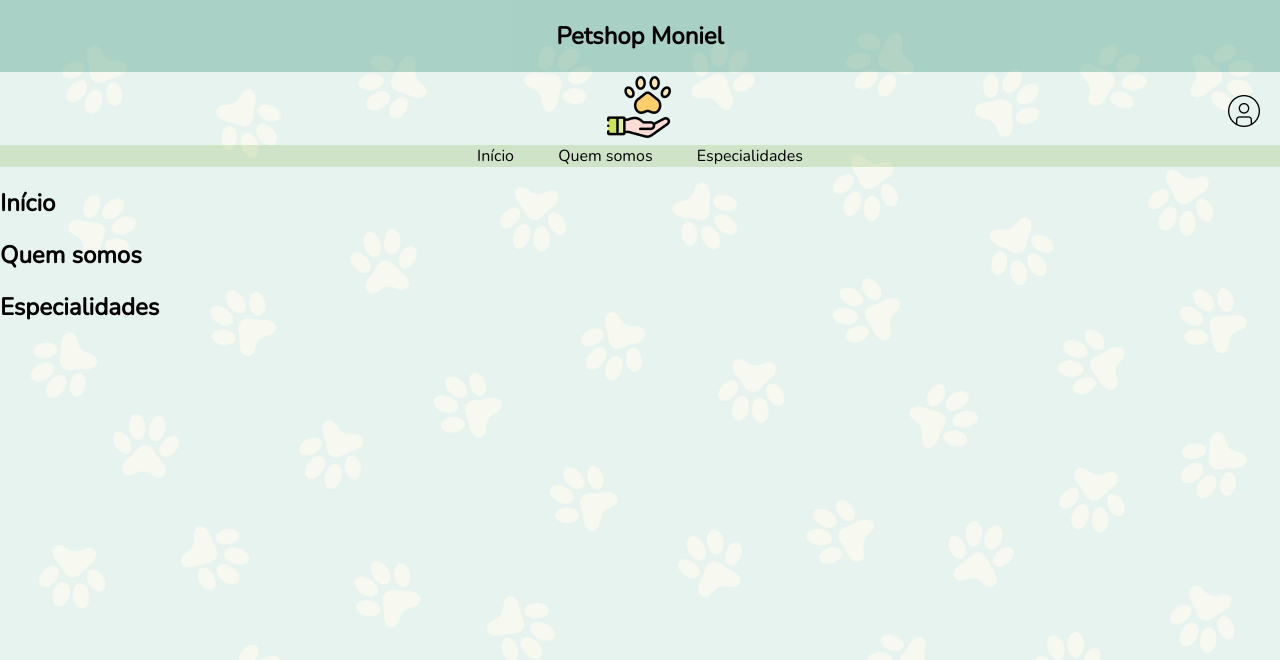
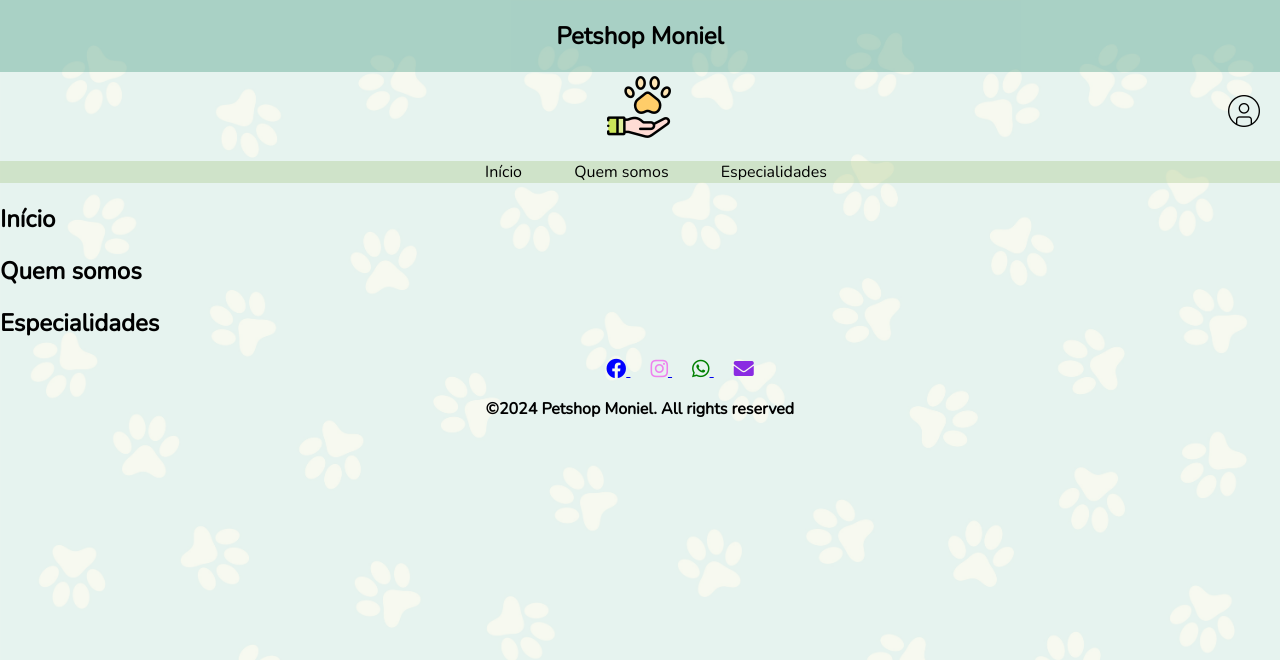
Before and after one commit to moniquedbandas/petshopMoniel, a PHP site: page / in a window 1280 px wide. Shown: the top 660 px of the page. Run offline with PHP 8.4, Linux system fonts and the light colour scheme.

Commit message:
Footer iniciado no index

```diff
--- a/Public/css/estilos.css
+++ b/Public/css/estilos.css
@@ -36,6 +36,10 @@ body {
   text-align: center;
   background-color: #a7c6865d;
 }
+.menuHeader li {
+  margin-right: 8px;
+  display: inline;
+}
 .menuHeader a {
   text-decoration: none;
   color: black;
@@ -43,6 +47,22 @@ body {
 }
 .menuHeader a:hover {
   color: none;
+}
+
+.informacoes {
+  text-align: center;
+  margin-left: 80px;
+}
+.informacoes ul {
+  padding: 0 20px;
+  list-style-type: none;
+}
+.informacoes li {
+  display: inline;
+  margin: 10px;
+}
+.direitos {
+  text-align: center;
 }
 /*
 Paleta de cores do projeto:
--- a/index.html
+++ b/index.html
@@ -5,6 +5,7 @@
     <meta charset="UTF-8">
     <meta name="viewport" content="width=device-width, initial-scale=1.0">
     <link rel="stylesheet" href="Public/css/estilos.css">
+    <link rel="stylesheet" href="https://cdnjs.cloudflare.com/ajax/libs/font-awesome/5.15.4/css/all.min.css">
     <link rel="icon" href="../../Public/imagens/patinha.png" type="image/png" sizes="16x16">
     <link rel="icon" href="../../Public/imagens/patinha.png" type="image/png" sizes="32x32">
     <link href="https://fonts.googleapis.com/css2?family=Nunito" rel="stylesheet">
@@ -29,9 +30,11 @@
             </div>
         </div>
         <nav class="menuHeader">
-            <a href="#inicio">Início</a>
-            <a href="#quem-somos">Quem somos</a>
-            <a href="#especialidades">Especialidades</a>
+            <ul>
+                <li><a href="#inicio">Início</a></li>
+                <li><a href="#quem-somos">Quem somos</a></li>
+                <li><a href="#especialidades">Especialidades</a></li>
+            </ul>
         </nav>
 
     </header>
@@ -53,6 +56,34 @@
         </section>
     </main>
 
+    <footer class="footerIndex">
+        <section class="informacoes">
+            <ul class="lista-info">
+                <li class="info-redes">
+                    <a href="https:/www.facebook.com/monique.bandas/" target="_blank">
+                        <i class="fab fa-facebook" style="font-size: 20px; color: blue;"></i>
+                    </a>
+                </li>
+                <li class="info-redes">
+                    <a href="https:/www.instagram.com/moniquebandas/" target="_blank">
+                        <i class="fab fa-instagram" style="font-size: 20px; color: violet;"></i>
+                    </a>
+                </li>
+                <li class="info-redes">
+                    <a href="https://api.whatsapp.com/send?phone=5551998852381" target="_blank"
+                        rel="noopener noreferrer">
+                        <i class="fab fa-whatsapp" style="font-size: 20px; color: green;"></i>
+                    </a>
+                </li>
+                <li class="info-redes">
+                    <a href="mailto:moniquedbandas@gmail.com?cc=xxhereistandxx@hotmail.com">
+                        <i class="fas fa-envelope" style="font-size: 20px; color: blueviolet"></i>
+                    </a>
+                </li>
+            </ul>
+        </section>
+        <p class="direitos"><b>&copy;2024 Petshop Moniel. All rights reserved</b></p>
+    </footer>
 </body>
 
 </html>
```
